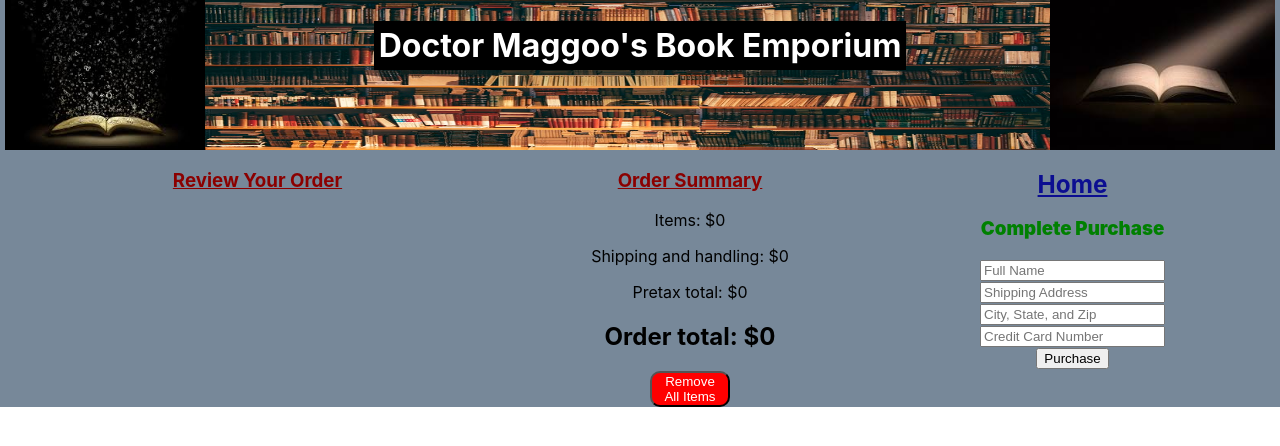
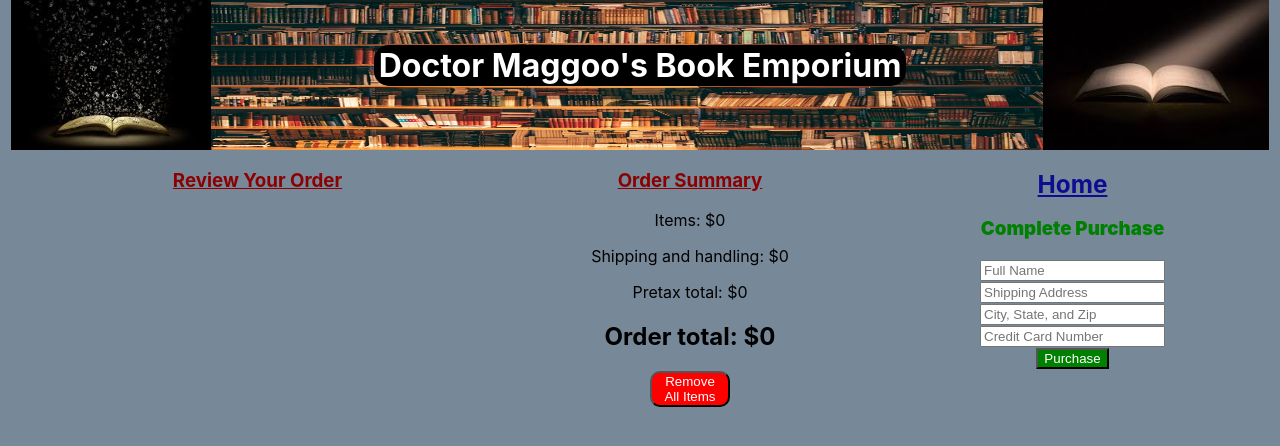
Before and after one commit to dbrewster42/Capstone, a React (Create React App) app: page /checkout in a window 1280 px wide. Shown: the top 446 px of the page. Built offline with nearby package versions, Linux system fonts and the light colour scheme.

Commit message:
Finished

```diff
--- a/src/App.css
+++ b/src/App.css
@@ -13,15 +13,17 @@
   position: relative;
 }
 .im {
-  width: 66%;
+  width: 65%;
 }
 .title {
   position: absolute;
   /* width: 100%; */
   /* justify-content: center; */
-  padding: 5px;
+  padding: 1px 5px 1px 5px;
   color: white;
   background-color: black;
+  border-radius: 15px;
+  margin-top: 45px;
 }
 .rev {
   color: darkred;
@@ -42,7 +44,7 @@
 }
 #check {
   width: 100%;
-  height: 100%;
+  height: 670px;
   display: flex;
   justify-content: space-evenly;
 }
@@ -71,3 +73,7 @@
   border-radius: 10px;
   color: white;
 }
+#buy {
+  background-color: green;
+  color: white;
+}
--- a/src/Components/Checkout.js
+++ b/src/Components/Checkout.js
@@ -92,13 +92,13 @@ const Checkout = (props) => {
             <div id="form">
                 <h3><Link to={`/`} className="link">Home</Link></h3>
                 <h3 id="green">Complete Purchase</h3>
-                <form onSubmit={(submitPurchase)}>
+                <form onSubmit={submitPurchase}>
                     {/* <form> */}
                     <input type="text" placeholder="Full Name" /><br />
                     <input type="text" placeholder="Shipping Address" /><br />
                     <input type="text" placeholder="City, State, and Zip" /><br />
                     <input type="integer" placeholder="Credit Card Number" /><br />
-                    <input type="submit" value="Purchase" />
+                    <input type="submit" value="Purchase" id="buy" />
                     {/* <input type="submit" value="Purchase" onClick={() => { checkout(); }} /> */}
                 </form>
             </div>
--- a/src/Components/main.css
+++ b/src/Components/main.css
@@ -13,12 +13,12 @@
   font-size: 130%;
   margin: 0px 0px 10px 0px;
   animation-name: linkColor;
-  animation-duration: 7s;
+  animation-duration: 9s;
 }
 
 @keyframes linkColor {
-from {color: lightseagreen;}
-to {color: darkblue;}
+from {color: black;}
+to {color: brightblue;}
 }
 .sTop {
   width: 45%;
```
Also changed, not shown: 1 other file (tests, documents, lock files or other folders).
